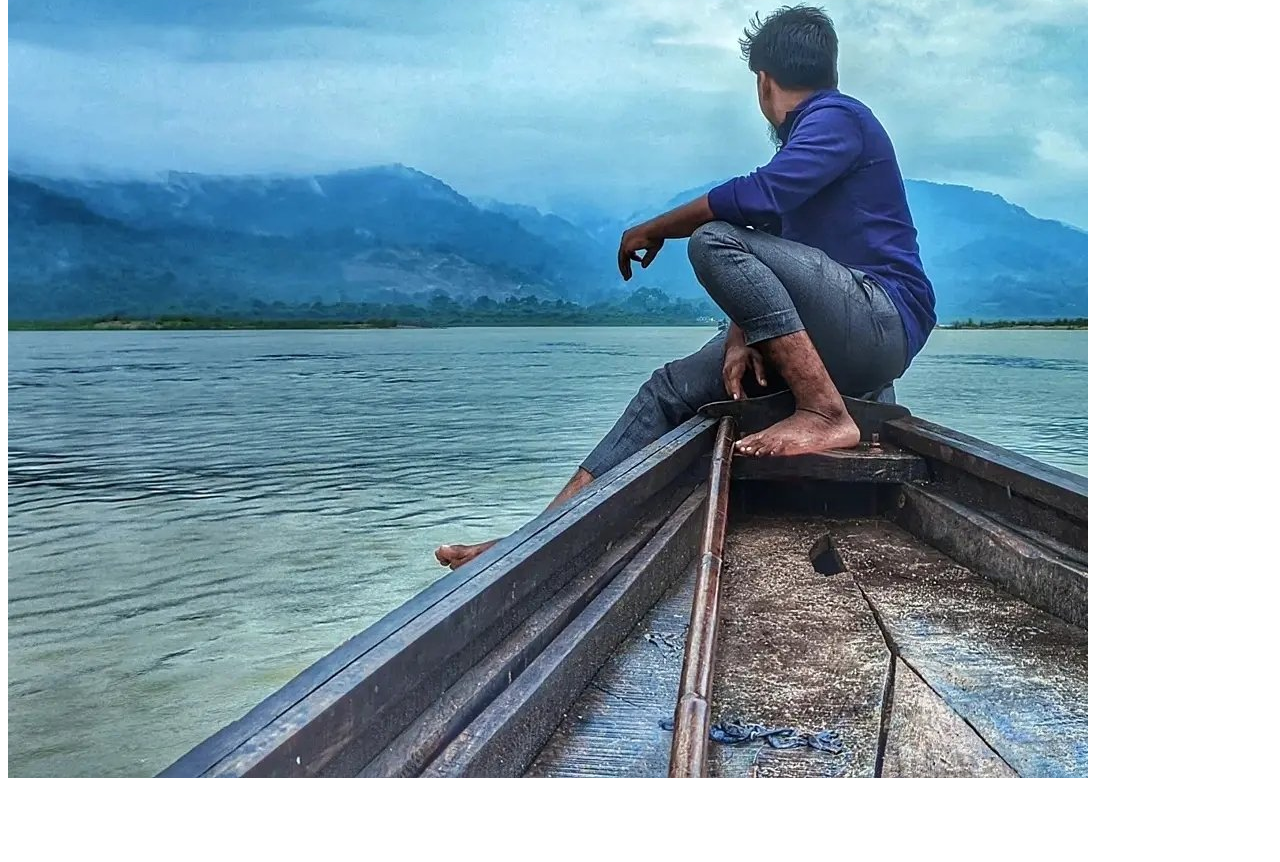
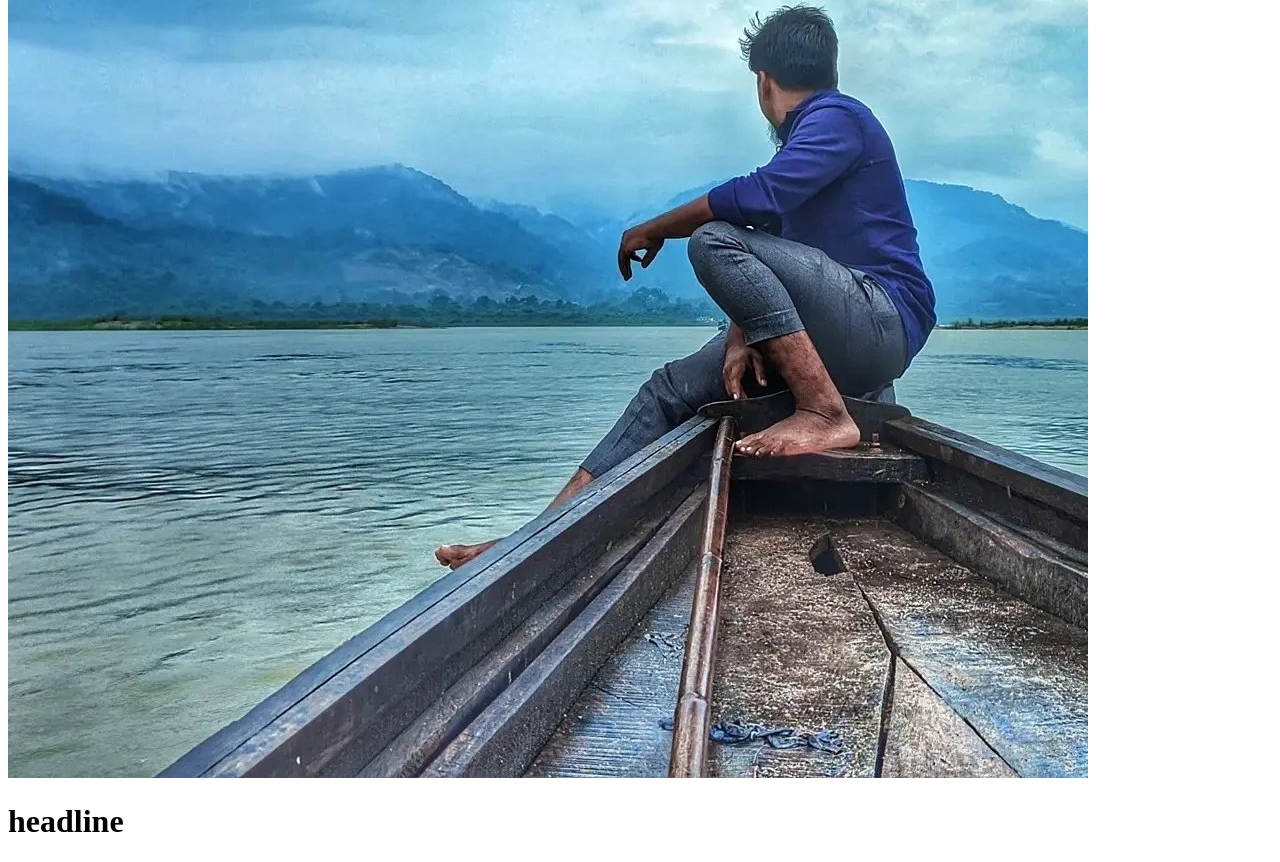
Before and after one commit to mushfiqur-rahman-naim/my-fifth-repo, a plain HTML site: page index.html in a window 1280 px wide. Shown: the part 1648-2510 px from the top of the page. Before the commit the page ends 2438 px from the top, so only its background shows below. Drawn offline with Linux system fonts and the light colour scheme.

Commit message:
headline

```diff
--- a/index.html
+++ b/index.html
@@ -11,5 +11,6 @@
     <p>tumi ar nei she tumi</p>
     <img src="me0.jpg" alt="">
     <img src="me1.jpg" alt="">
+    <h1>headline</h1>
 </body>
 </html>
```
